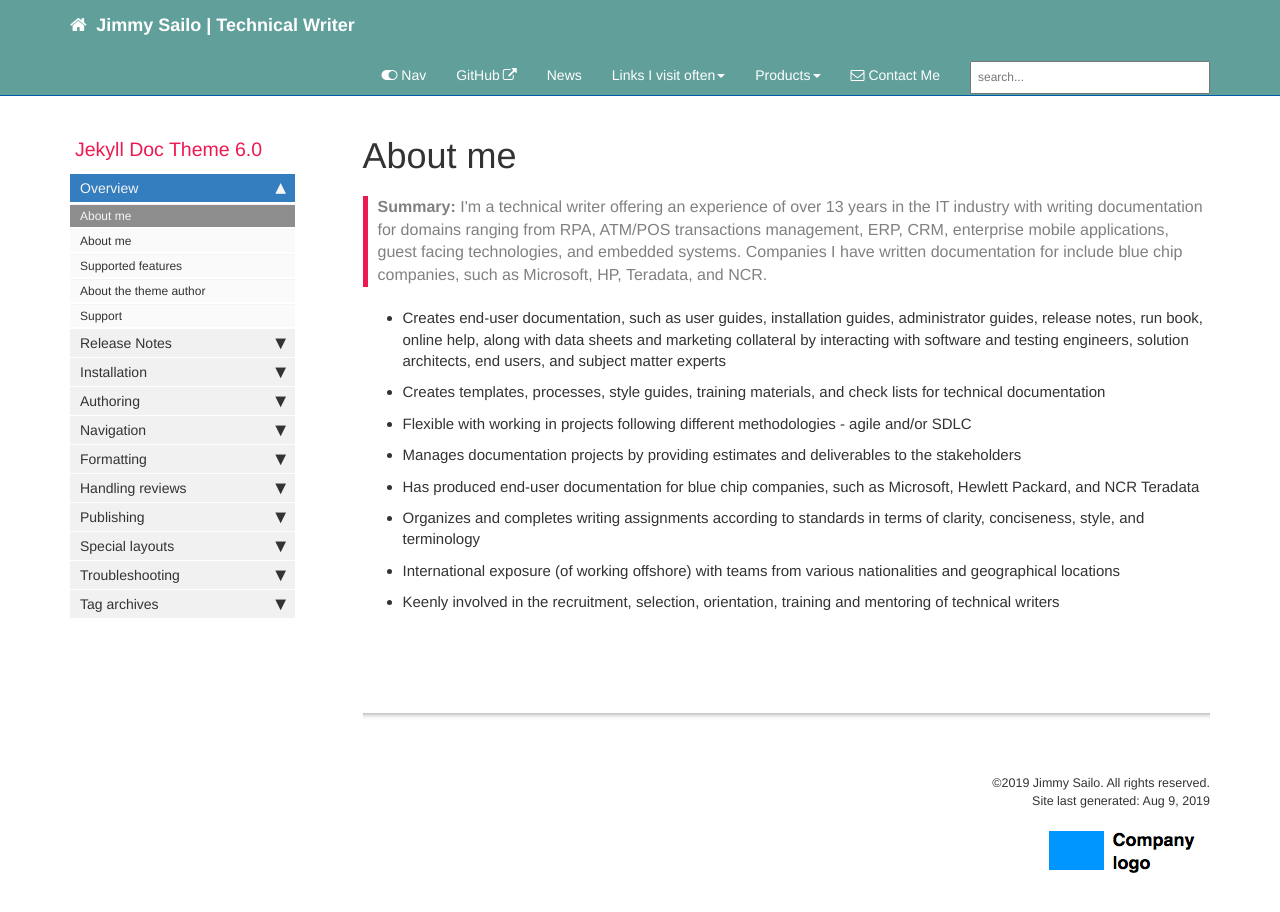
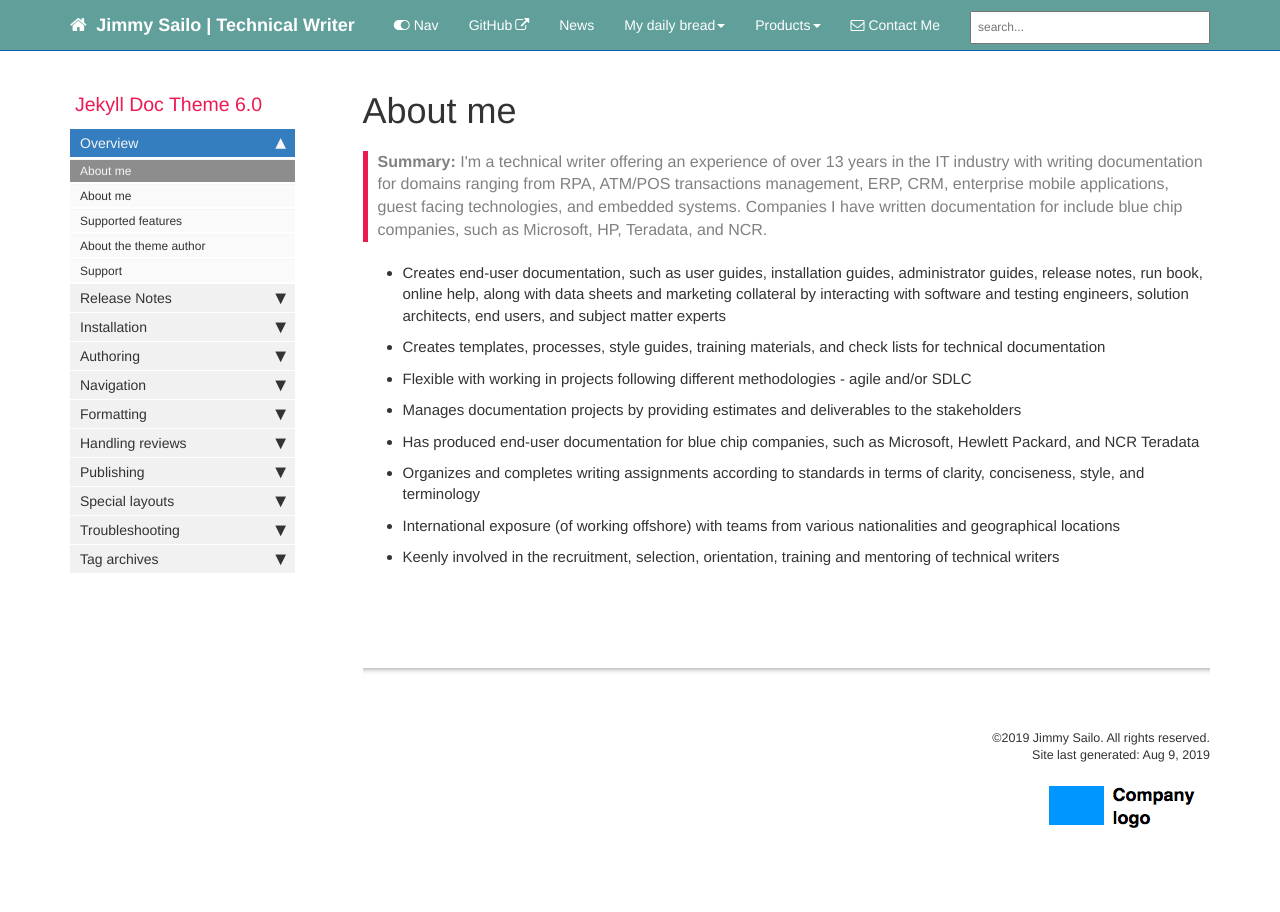
Before and after one commit to jsailo/kbase, a Jekyll site: the page built from index.md, in a window 1280 px wide and 949 px high. Shown: the top 912 px of the window. Built offline with Jekyll 4.4.1, drawn with Linux system fonts in a browser that asks for light colours; nearby versions of some CDN libraries; comment, search, counter and statistics services are not loaded.

```diff
--- a/_data/topnav.yml
+++ b/_data/topnav.yml
@@ -12,7 +12,7 @@ topnav:
 topnav_dropdowns:
 - title: Topnav dropdowns
   folders:
-    - title: Links I visit often
+    - title: My daily bread
       folderitems:
         - title: Microsoft Style Guide
           external_url: https://docs.microsoft.com/en-gb/style-guide/welcome/
```
